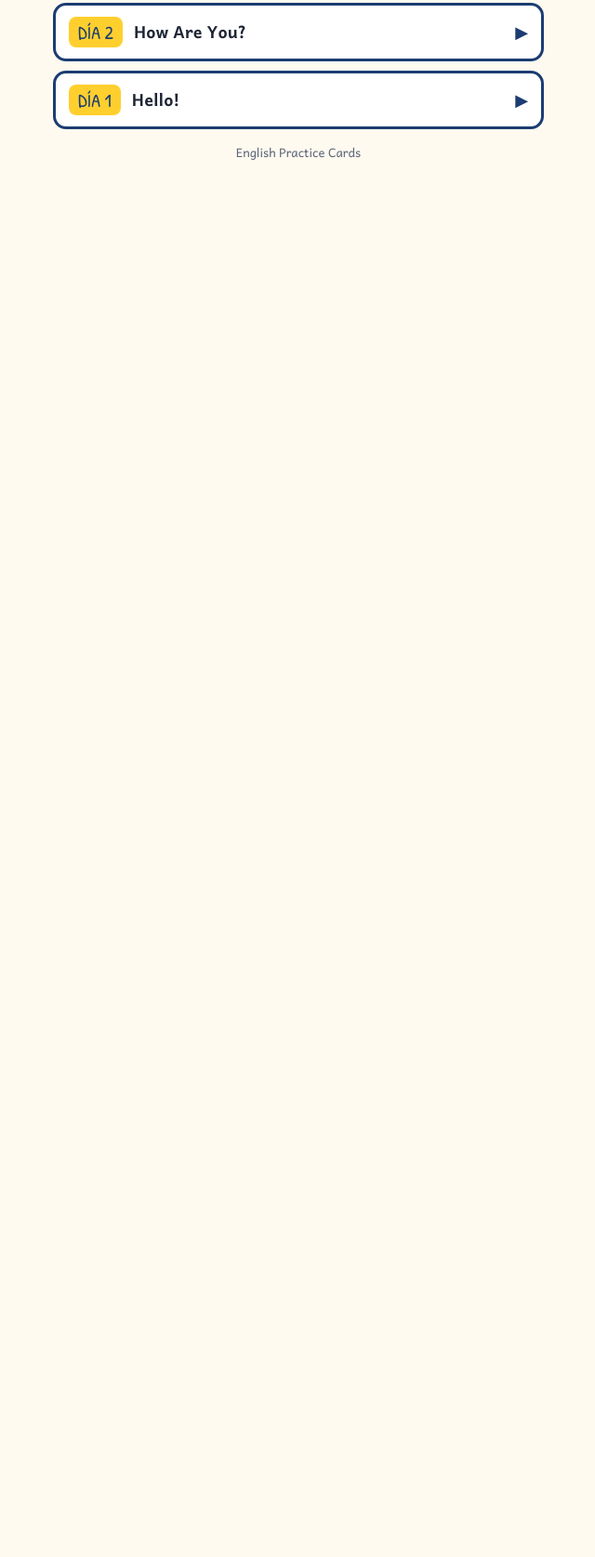
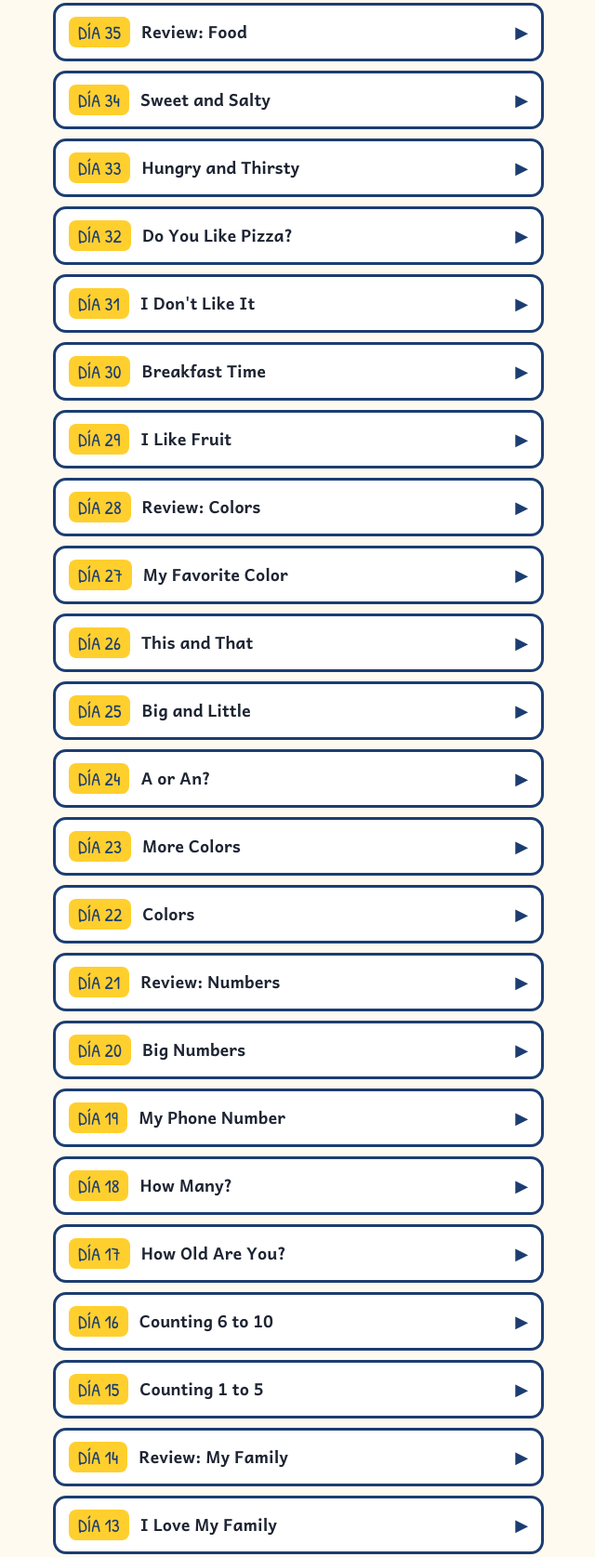
Before and after one commit to ejburris/english-cards-audio, a plain HTML site: page lecciones/index.html in a window 1280 px wide. Shown: the part 157-1832 px from the top of the page at 93% size, without its empty margins (319-959 px from the left). Before the commit the page ends 800 px from the top, so only its background shows below. Drawn offline with Linux system fonts and the light colour scheme.

```diff
--- a/app/account.css
+++ b/app/account.css
@@ -36,3 +36,6 @@ a { color: var(--navy); }
 .row .ti { flex: 1; font-weight: 700; font-size: 18px; min-width: 0; }
 .row .go { color: var(--navy); }
 .legal ul { margin: 6px 0 10px 20px; } .legal li { margin-top: 4px; } .legal p { font-size: 16px; }
+.pwa-top { margin-bottom: 12px; }
+.pwa-top:empty, #pwa[hidden] { display: none; }
+#pwa .btn2 { width: 100%; }
--- a/lecciones/index.html
+++ b/lecciones/index.html
@@ -2,7 +2,7 @@
 <html lang="es"><head><meta charset="utf-8"><meta name="viewport" content="width=device-width,initial-scale=1">
 <meta name="theme-color" content="#1c3d72"><title>Mis lecciones · English Practice Cards</title>
 <link rel="manifest" href="../app/manifest.json"><link rel="icon" href="../app/icon-192.png"><link rel="apple-touch-icon" href="../app/icon-192.png">
-<link rel="stylesheet" href="../app/app.css?v=202610312222">
+<link rel="stylesheet" href="../app/app.css?v=202611201047">
 <style>
 .row{display:flex;align-items:center;gap:12px;background:#fff;border:3px solid var(--navy);border-radius:14px;padding:12px 14px;margin-bottom:10px;text-decoration:none;color:var(--ink)}
 .row .n{background:var(--yellow);color:var(--navy);font-family:"Patrick Hand",cursive;font-size:20px;padding:2px 10px;border-radius:8px;white-space:nowrap}
@@ -11,6 +11,39 @@
 <body><main class="wrap">
 <header class="top"><div class="t"><div class="kicker">ENGLISH PRACTICE</div><h1>Lecciones</h1></div></header>
 <p class="hint" style="margin-bottom:14px">Escoge un día para escuchar y practicar. · Pick a day to listen and practice.</p>
+<a class="row" href="../d/35/"><span class="n">DÍA 35</span><span class="ti">Review: Food</span><span class="go">▶</span></a>
+<a class="row" href="../d/34/"><span class="n">DÍA 34</span><span class="ti">Sweet and Salty</span><span class="go">▶</span></a>
+<a class="row" href="../d/33/"><span class="n">DÍA 33</span><span class="ti">Hungry and Thirsty</span><span class="go">▶</span></a>
+<a class="row" href="../d/32/"><span class="n">DÍA 32</span><span class="ti">Do You Like Pizza?</span><span class="go">▶</span></a>
+<a class="row" href="../d/31/"><span class="n">DÍA 31</span><span class="ti">I Don't Like It</span><span class="go">▶</span></a>
+<a class="row" href="../d/30/"><span class="n">DÍA 30</span><span class="ti">Breakfast Time</span><span class="go">▶</span></a>
+<a class="row" href="../d/29/"><span class="n">DÍA 29</span><span class="ti">I Like Fruit</span><span class="go">▶</span></a>
+<a class="row" href="../d/28/"><span class="n">DÍA 28</span><span class="ti">Review: Colors</span><span class="go">▶</span></a>
+<a class="row" href="../d/27/"><span class="n">DÍA 27</span><span class="ti">My Favorite Color</span><span class="go">▶</span></a>
+<a class="row" href="../d/26/"><span class="n">DÍA 26</span><span class="ti">This and That</span><span class="go">▶</span></a>
+<a class="row" href="../d/25/"><span class="n">DÍA 25</span><span class="ti">Big and Little</span><span class="go">▶</span></a>
+<a class="row" href="../d/24/"><span class="n">DÍA 24</span><span class="ti">A or An?</span><span class="go">▶</span></a>
+<a class="row" href="../d/23/"><span class="n">DÍA 23</span><span class="ti">More Colors</span><span class="go">▶</span></a>
+<a class="row" href="../d/22/"><span class="n">DÍA 22</span><span class="ti">Colors</span><span class="go">▶</span></a>
+<a class="row" href="../d/21/"><span class="n">DÍA 21</span><span class="ti">Review: Numbers</span><span class="go">▶</span></a>
+<a class="row" href="../d/20/"><span class="n">DÍA 20</span><span class="ti">Big Numbers</span><span class="go">▶</span></a>
+<a class="row" href="../d/19/"><span class="n">DÍA 19</span><span class="ti">My Phone Number</span><span class="go">▶</span></a>
+<a class="row" href="../d/18/"><span class="n">DÍA 18</span><span class="ti">How Many?</span><span class="go">▶</span></a>
+<a class="row" href="../d/17/"><span class="n">DÍA 17</span><span class="ti">How Old Are You?</span><span class="go">▶</span></a>
+<a class="row" href="../d/16/"><span class="n">DÍA 16</span><span class="ti">Counting 6 to 10</span><span class="go">▶</span></a>
+<a class="row" href="../d/15/"><span class="n">DÍA 15</span><span class="ti">Counting 1 to 5</span><span class="go">▶</span></a>
+<a class="row" href="../d/14/"><span class="n">DÍA 14</span><span class="ti">Review: My Family</span><span class="go">▶</span></a>
+<a class="row" href="../d/13/"><span class="n">DÍA 13</span><span class="ti">I Love My Family</span><span class="go">▶</span></a>
+<a class="row" href="../d/12/"><span class="n">DÍA 12</span><span class="ti">What Do They Look Like?</span><span class="go">▶</span></a>
+<a class="row" href="../d/11/"><span class="n">DÍA 11</span><span class="ti">Aunts and Cousins</span><span class="go">▶</span></a>
+<a class="row" href="../d/10/"><span class="n">DÍA 10</span><span class="ti">Baby and Pets</span><span class="go">▶</span></a>
+<a class="row" href="../d/9/"><span class="n">DÍA 9</span><span class="ti">My Grandparents</span><span class="go">▶</span></a>
+<a class="row" href="../d/8/"><span class="n">DÍA 8</span><span class="ti">My Family</span><span class="go">▶</span></a>
+<a class="row" href="../d/7/"><span class="n">DÍA 7</span><span class="ti">Review: My First Week</span><span class="go">▶</span></a>
+<a class="row" href="../d/6/"><span class="n">DÍA 6</span><span class="ti">Polite Words</span><span class="go">▶</span></a>
+<a class="row" href="../d/5/"><span class="n">DÍA 5</span><span class="ti">My Class</span><span class="go">▶</span></a>
+<a class="row" href="../d/4/"><span class="n">DÍA 4</span><span class="ti">Goodbye!</span><span class="go">▶</span></a>
+<a class="row" href="../d/3/"><span class="n">DÍA 3</span><span class="ti">Where Are You From?</span><span class="go">▶</span></a>
 <a class="row" href="../d/2/"><span class="n">DÍA 2</span><span class="ti">How Are You?</span><span class="go">▶</span></a>
 <a class="row" href="../d/1/"><span class="n">DÍA 1</span><span class="ti">Hello!</span><span class="go">▶</span></a>
 <p class="foot">English Practice Cards</p>
```
